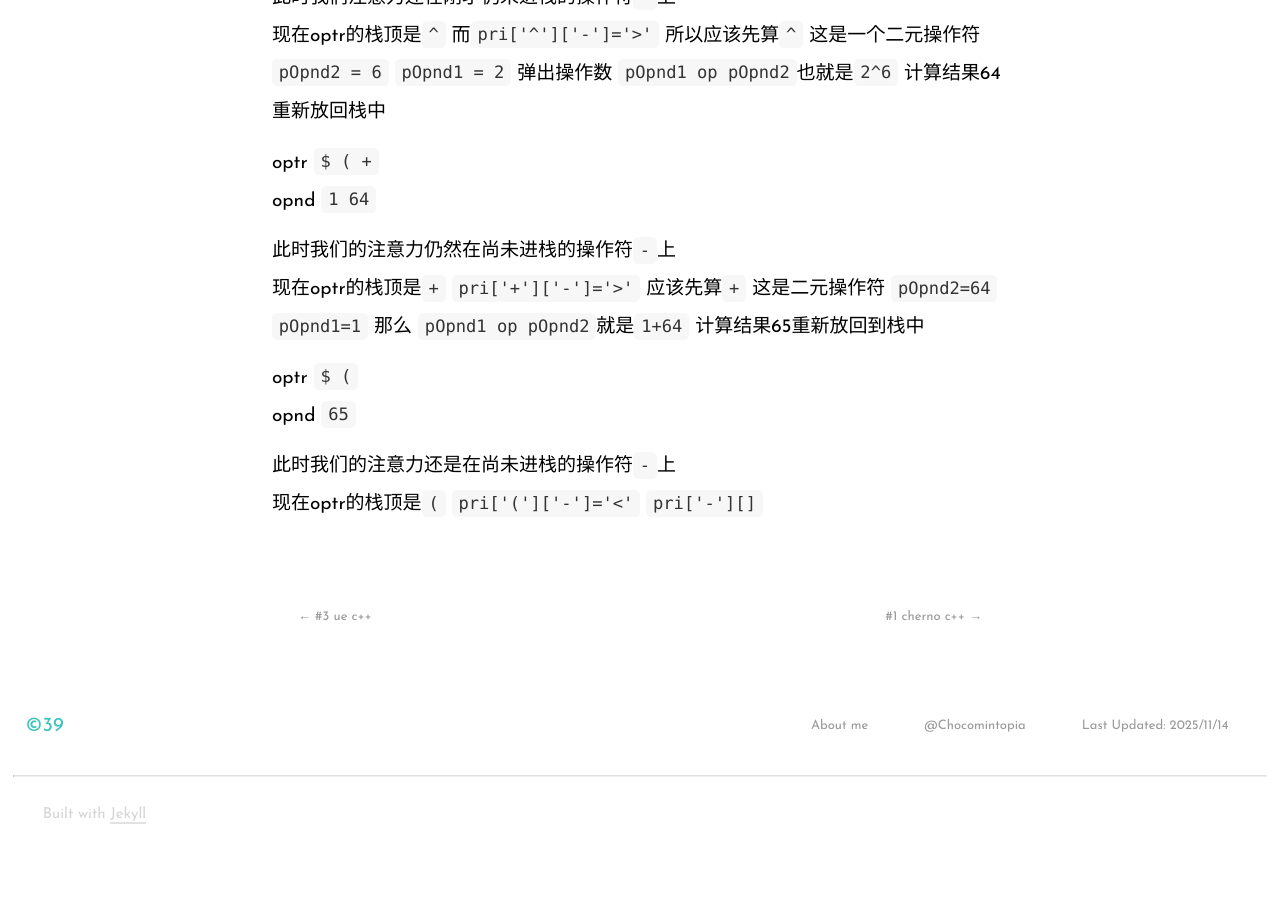
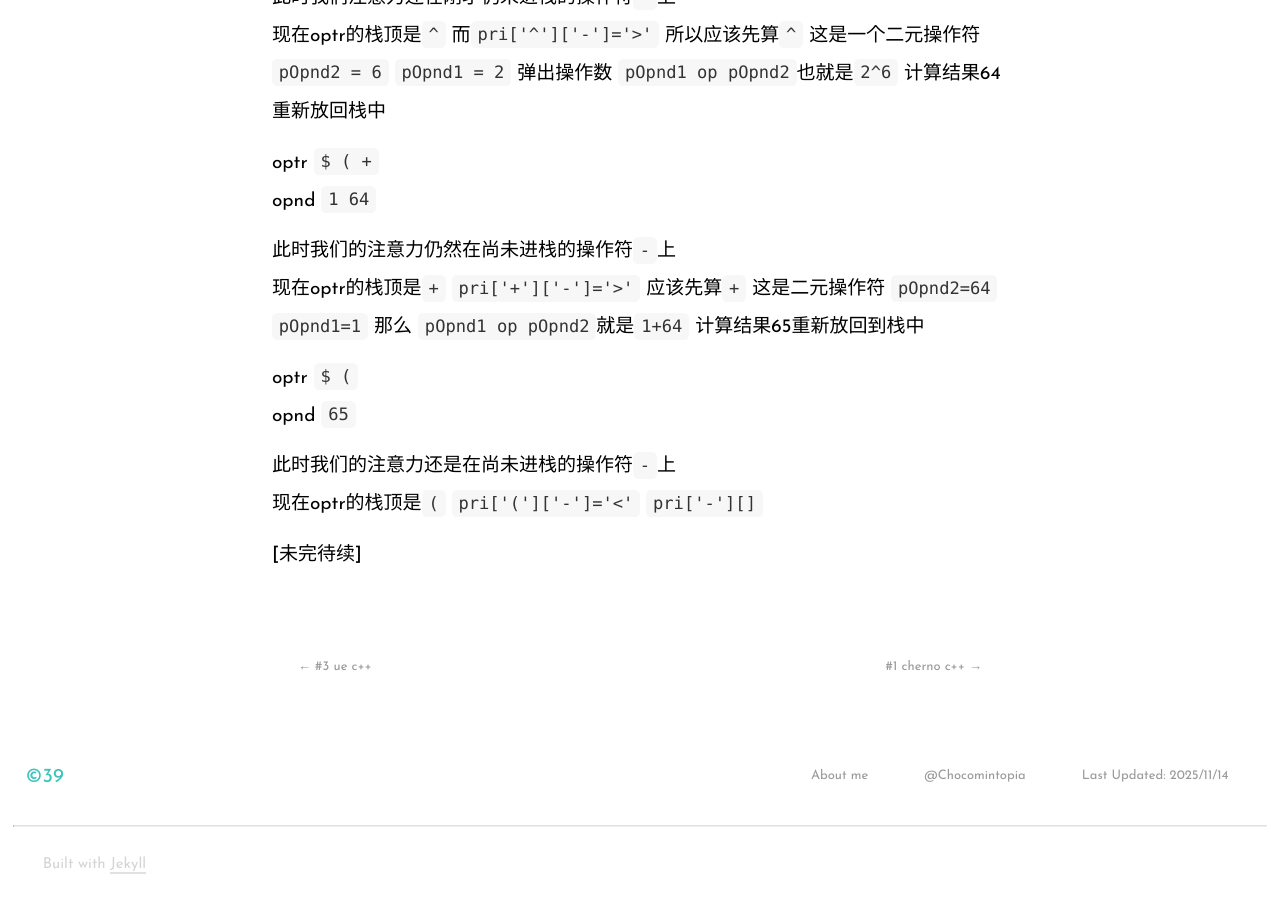
Before and after one commit to Chocomintopia/Chocomintopia.Github.io, a Jekyll site: the page built from _posts/2025-8-8-#2 DSACPP.md, in a window 1280 px wide and 900 px high, scrolled down 51430 px. Built offline with Jekyll 4.4.1, drawn with Linux system fonts in a browser that asks for light colours; nearby versions of some CDN libraries; before the commit the page ends 52280 px from its top, so only the background shows below that.

Commit message:
Update 2025-8-8-#2 DSACPP.md

```diff
--- a/_posts/2025-8-8-#2 DSACPP.md
+++ b/_posts/2025-8-8-#2 DSACPP.md
@@ -1556,3 +1556,7 @@ opnd `65`
 
 此时我们的注意力还是在尚未进栈的操作符`-`上
 现在optr的栈顶是`(` `pri['(']['-']='<'` `pri['-'][]`
+
+
+
+[未完待续]
```
